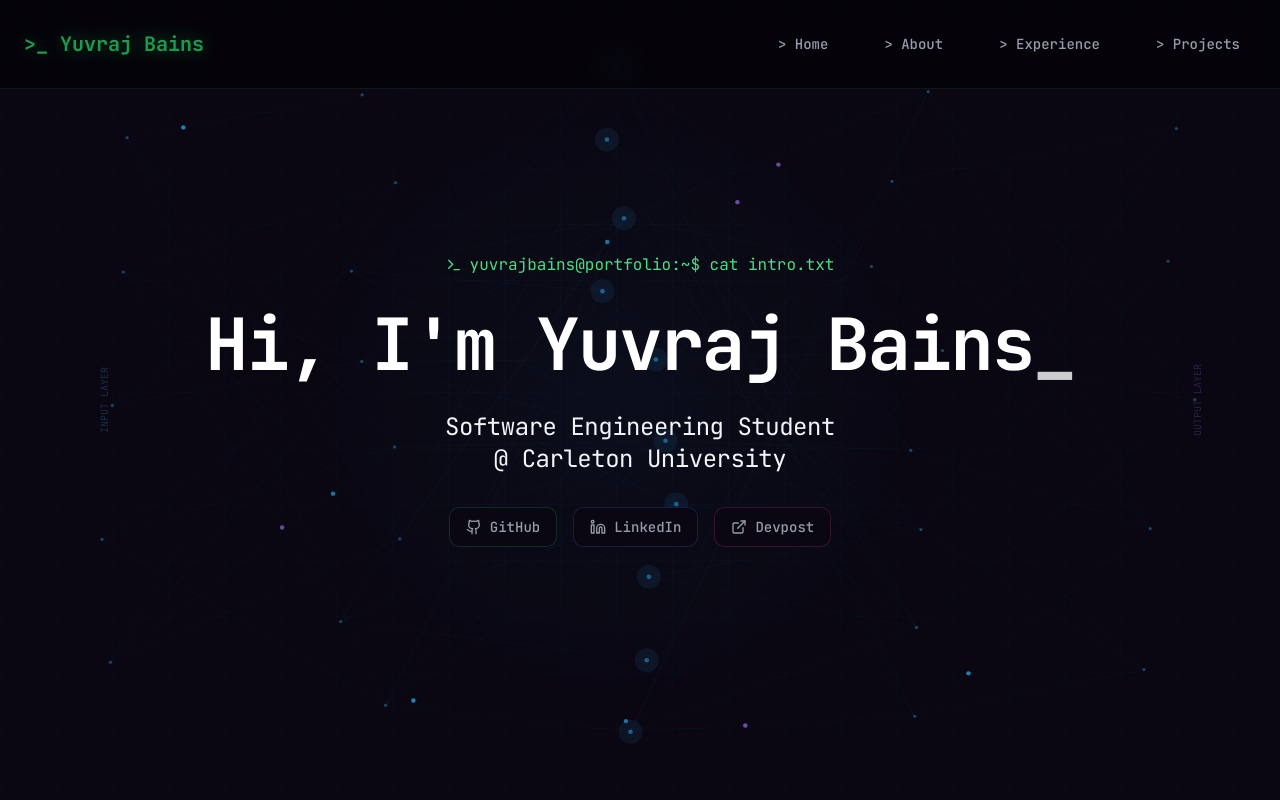
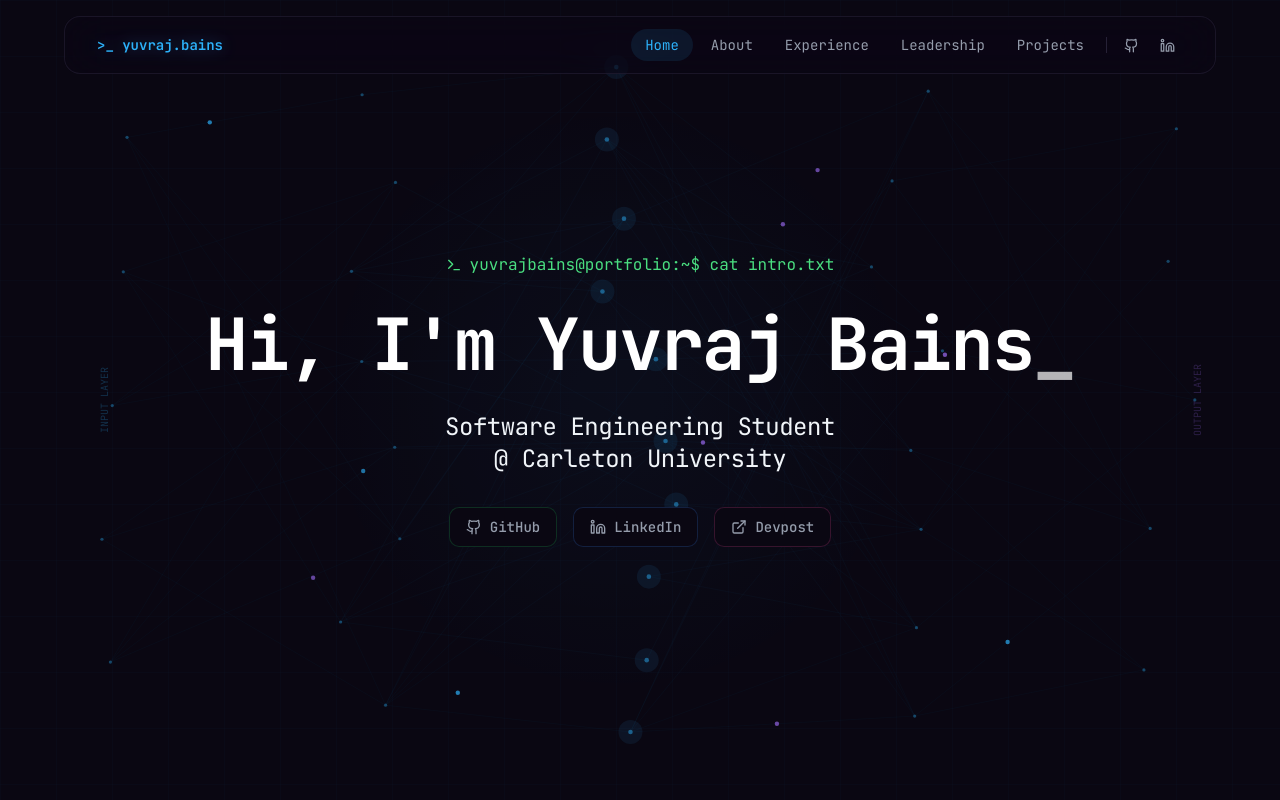
Before and after one commit to yuvraajbains/Personal-Website, a React (Create React App) app: page / in a window 1280 px wide. Shown: the top 800 px of the page. Built offline with nearby package versions, Linux system fonts and the light colour scheme.

Commit message:
redesign nav as floating pill with mobile menu, simplify footer

```diff
--- a/src/components/Footer.jsx
+++ b/src/components/Footer.jsx
@@ -1,9 +1,49 @@
 import React from 'react';
+import { Github, Linkedin, ExternalLink } from 'lucide-react';
+import Reveal from './Reveal';
+
+const LINKS = [
+    { label: 'GitHub', href: 'https://github.com/yuviib', icon: Github },
+    { label: 'LinkedIn', href: 'https://www.linkedin.com/in/yuvrajbains00/', icon: Linkedin },
+    { label: 'Devpost', href: 'https://devpost.com/yuvraajbains', icon: ExternalLink },
+];
 
 const Footer = () => {
     return (
-        <footer className="py-8 text-center text-slate-500 text-sm font-mono">
-            <p>&copy; {new Date().getFullYear()} Yuvraj Bains. All rights reserved.</p>
+        <footer className="relative border-t border-border/60 mt-12">
+            <div className="max-w-6xl mx-auto px-4 py-16 md:py-20">
+                <Reveal>
+                    <p className="font-display text-2xl sm:text-3xl md:text-4xl font-semibold leading-snug max-w-2xl text-foreground">
+                        Always training on the next problem —
+                        <span className="text-signal"> let's build</span> something worth shipping.
+                    </p>
+                </Reveal>
+
+                <div className="mt-10 flex flex-col md:flex-row md:items-center md:justify-between gap-6 border-t border-border/60 pt-6">
+                    <span className="font-mono text-sm text-signal">
+                        <span aria-hidden="true">&gt;_</span> yuvraj.bains
+                    </span>
+
+                    <div className="flex items-center gap-2">
+                        {LINKS.map(({ label, href, icon: Icon }) => (
+                            <a
+                                key={label}
+                                href={href}
+                                target="_blank"
+                                rel="noopener noreferrer"
+                                className="inline-flex items-center gap-2 rounded-full border border-border px-3.5 py-1.5 font-mono text-xs text-muted-foreground transition-colors hover:text-signal hover:border-signal/40"
+                            >
+                                <Icon size={14} aria-hidden="true" />
+                                {label}
+                            </a>
+                        ))}
+                    </div>
+
+                    <p className="text-muted-foreground/70 text-xs font-mono">
+                        &copy; {new Date().getFullYear()} Yuvraj Bains. All rights reserved.
+                    </p>
+                </div>
+            </div>
         </footer>
     );
 };
--- a/src/components/Navbar.jsx
+++ b/src/components/Navbar.jsx
@@ -1,34 +1,176 @@
-import React from 'react';
-import { Button } from "./ui/button";
+import React, { useEffect, useRef, useState } from 'react';
+import { motion } from 'framer-motion';
+import { Menu, X, Github, Linkedin } from 'lucide-react';
+
+const LINKS = [
+    { id: 'home', label: 'Home' },
+    { id: 'about', label: 'About' },
+    { id: 'experience', label: 'Experience' },
+    { id: 'leadership', label: 'Leadership' },
+    { id: 'projects', label: 'Projects' },
+];
+
+const SOCIALS = [
+    { label: 'GitHub', href: 'https://github.com/yuviib', icon: Github },
+    { label: 'LinkedIn', href: 'https://www.linkedin.com/in/yuvrajbains00/', icon: Linkedin },
+];
 
 const Navbar = () => {
+    const [scrolled, setScrolled] = useState(false);
+    const [menuOpen, setMenuOpen] = useState(false);
+    const [active, setActive] = useState('home');
+    const menuRef = useRef(null);
+
+    useEffect(() => {
+        const onScroll = () => setScrolled(window.scrollY > 24);
+        onScroll();
+        window.addEventListener('scroll', onScroll, { passive: true });
+        return () => window.removeEventListener('scroll', onScroll);
+    }, []);
+
+    useEffect(() => {
+        const sections = LINKS.map((l) => document.getElementById(l.id)).filter(Boolean);
+        if (!sections.length) return;
+
+        const observer = new IntersectionObserver(
+            (entries) => {
+                entries.forEach((entry) => {
+                    if (entry.isIntersecting) setActive(entry.target.id);
+                });
+            },
+            { rootMargin: '-40% 0px -50% 0px', threshold: 0 }
+        );
+        sections.forEach((section) => observer.observe(section));
+        return () => observer.disconnect();
+    }, []);
+
+    useEffect(() => {
+        if (!menuOpen) return;
+        const onKeyDown = (e) => {
+            if (e.key === 'Escape') setMenuOpen(false);
+        };
+        const onClickOutside = (e) => {
+            if (menuRef.current && !menuRef.current.contains(e.target)) setMenuOpen(false);
+        };
+        document.addEventListener('keydown', onKeyDown);
+        document.addEventListener('mousedown', onClickOutside);
+        return () => {
+            document.removeEventListener('keydown', onKeyDown);
+            document.removeEventListener('mousedown', onClickOutside);
+        };
+    }, [menuOpen]);
+
     const scrollToSection = (id) => {
+        setMenuOpen(false);
         const element = document.getElementById(id);
-    if (element) {
-      element.scrollIntoView({ behavior: 'smooth' });
-    }
+        if (element) element.scrollIntoView({ behavior: 'smooth' });
     };
 
     return (
-    <nav className="fixed top-0 left-0 right-0 z-50 flex items-center justify-between p-6 bg-black/50 backdrop-blur-md border-b border-green-900/30">
-      <div className="text-xl font-bold font-mono text-green-500 animate-pulse drop-shadow-[0_0_8px_rgba(34,197,94,0.5)]">
-        &gt;_ Yuvraj Bains
+        <div className="fixed top-4 left-0 right-0 z-50 flex justify-center px-4 md:px-8">
+            <nav
+                ref={menuRef}
+                className={`w-full max-w-6xl rounded-2xl border transition-all duration-300 ${
+                    scrolled
+                        ? 'border-border bg-background/70 shadow-[0_8px_32px_rgba(0,0,0,0.35)]'
+                        : 'border-border/60 bg-background/40'
+                } backdrop-blur-xl backdrop-saturate-150`}
+            >
+                <div className="flex items-center justify-between px-5 py-3 md:px-8">
+                    <button
+                        onClick={() => scrollToSection('home')}
+                        className="font-mono text-sm font-semibold text-signal drop-shadow-[0_0_8px_rgba(45,179,251,0.4)]"
+                    >
+                        <span aria-hidden="true">&gt;_</span> yuvraj.bains
+                    </button>
+
+                    <div className="hidden md:flex items-center gap-1">
+                        {LINKS.map((link) => (
+                            <button
+                                key={link.id}
+                                onClick={() => scrollToSection(link.id)}
+                                className={`relative rounded-full px-3.5 py-1.5 font-mono text-sm transition-colors duration-200 ${
+                                    active === link.id ? 'text-signal' : 'text-muted-foreground hover:text-foreground'
+                                }`}
+                                aria-current={active === link.id ? 'true' : undefined}
+                            >
+                                {active === link.id && (
+                                    <motion.span
+                                        layoutId="nav-active-pill"
+                                        className="absolute inset-0 rounded-full bg-signal/10"
+                                        transition={{ type: 'spring', stiffness: 400, damping: 32 }}
+                                    />
+                                )}
+                                <span className="relative">{link.label}</span>
+                            </button>
+                        ))}
+
+                        <span className="mx-1 h-4 w-px bg-border" aria-hidden="true" />
+
+                        {SOCIALS.map(({ label, href, icon: Icon }) => (
+                            <a
+                                key={label}
+                                href={href}
+                                target="_blank"
+                                rel="noopener noreferrer"
+                                aria-label={label}
+                                className="inline-flex h-8 w-8 items-center justify-center rounded-full text-muted-foreground transition-colors hover:text-signal hover:bg-signal/10"
+                            >
+                                <Icon size={15} aria-hidden="true" />
+                            </a>
+                        ))}
                     </div>
-      <div className="hidden md:flex items-center space-x-6">
-        <Button variant="ghost" onClick={() => scrollToSection('home')} className="text-muted-foreground hover:text-primary font-mono hover:bg-transparent">
-          &gt; Home
-        </Button>
-        <Button variant="ghost" onClick={() => scrollToSection('about')} className="text-muted-foreground hover:text-primary font-mono hover:bg-transparent">
-          &gt; About
-        </Button>
-        <Button variant="ghost" onClick={() => scrollToSection('experience')} className="text-muted-foreground hover:text-primary font-mono hover:bg-transparent">
-          &gt; Experience
-        </Button>
-        <Button variant="ghost" onClick={() => scrollToSection('projects')} className="text-muted-foreground hover:text-primary font-mono hover:bg-transparent">
-          &gt; Projects
-        </Button>
+
+                    <button
+                        onClick={() => setMenuOpen((v) => !v)}
+                        className="md:hidden inline-flex h-10 w-10 items-center justify-center rounded-full text-foreground hover:bg-muted transition-colors"
+                        aria-label={menuOpen ? 'Close menu' : 'Open menu'}
+                        aria-expanded={menuOpen}
+                    >
+                        {menuOpen ? <X size={20} /> : <Menu size={20} />}
+                    </button>
+                </div>
+
+                <div
+                    className={`md:hidden grid transition-all duration-300 ease-out ${
+                        menuOpen ? 'grid-rows-[1fr] opacity-100' : 'grid-rows-[0fr] opacity-0'
+                    }`}
+                >
+                    <div className="overflow-hidden">
+                        <div className="flex flex-col gap-1 px-3 pb-3">
+                            {LINKS.map((link) => (
+                                <button
+                                    key={link.id}
+                                    onClick={() => scrollToSection(link.id)}
+                                    className={`min-h-[44px] rounded-xl px-4 text-left font-mono text-sm transition-colors ${
+                                        active === link.id
+                                            ? 'text-signal bg-signal/10'
+                                            : 'text-muted-foreground hover:text-foreground hover:bg-muted'
+                                    }`}
+                                >
+                                    {link.label}
+                                </button>
+                            ))}
+
+                            <div className="flex items-center gap-2 px-4 pt-2">
+                                {SOCIALS.map(({ label, href, icon: Icon }) => (
+                                    <a
+                                        key={label}
+                                        href={href}
+                                        target="_blank"
+                                        rel="noopener noreferrer"
+                                        aria-label={label}
+                                        className="inline-flex h-10 w-10 items-center justify-center rounded-full text-muted-foreground transition-colors hover:text-signal hover:bg-muted"
+                                    >
+                                        <Icon size={16} aria-hidden="true" />
+                                    </a>
+                                ))}
+                            </div>
+                        </div>
+                    </div>
                 </div>
             </nav>
+        </div>
     );
 };
 
```
Lines whose indentation alone changed are shown as unchanged.
